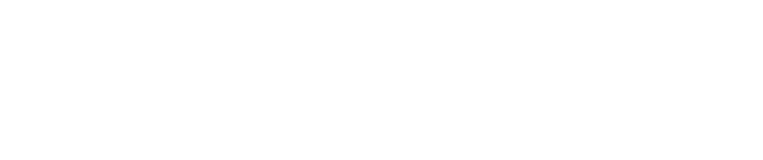
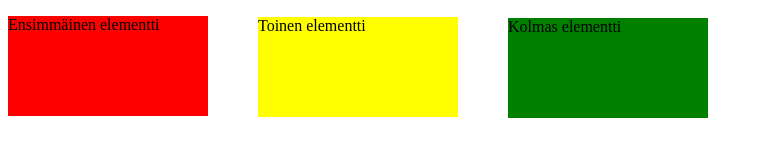
Before and after one commit to tomppaaa/Lapio-website, a plain HTML site: page position.html in a window 1280 px wide. Shown: the whole page, without its empty margins (0-763 px from the left). Drawn offline with Linux system fonts and the light colour scheme.

Commit message:
Yhdeksäs tehtävä

```diff
--- a/position.html
+++ b/position.html
@@ -5,11 +5,46 @@
   <meta charset="utf-8">
   <title>Lapio website</title>
   <link rel="stylesheet" href="styles.css">
+  <style>
+    .container {
+      width: 200px;
+      height: 100px;
+      background-color: red;
+    }
+    .second-box-container {
+      width: 200px;
+      height: 100px;
+      background-color: yellow;
+    }
+    .third-box-container {
+      width: 200px;
+      height: 100px;
+      background-color: green;
+    }
+    .second-box-container {
+      left: 250px;
+      bottom: 115px;
+      position: relative;
+    }
+    .third-box-container {
+      left: 500px;
+      bottom: 230px;
+      position: relative;
+    }
+  </style>
 </head>
 
 <body>
   <!--Tee tehtävät tänne-->
-
+  <div class="container">
+    <p>Ensimmäinen elementti</p>
+  </div>
+  <div class="second-box-container">
+    <p>Toinen elementti</p>
+  </div>
+  <div class="third-box-container">
+    <p>Kolmas elementti</p>
+  </div>
 </body>
 
 </html>
```
